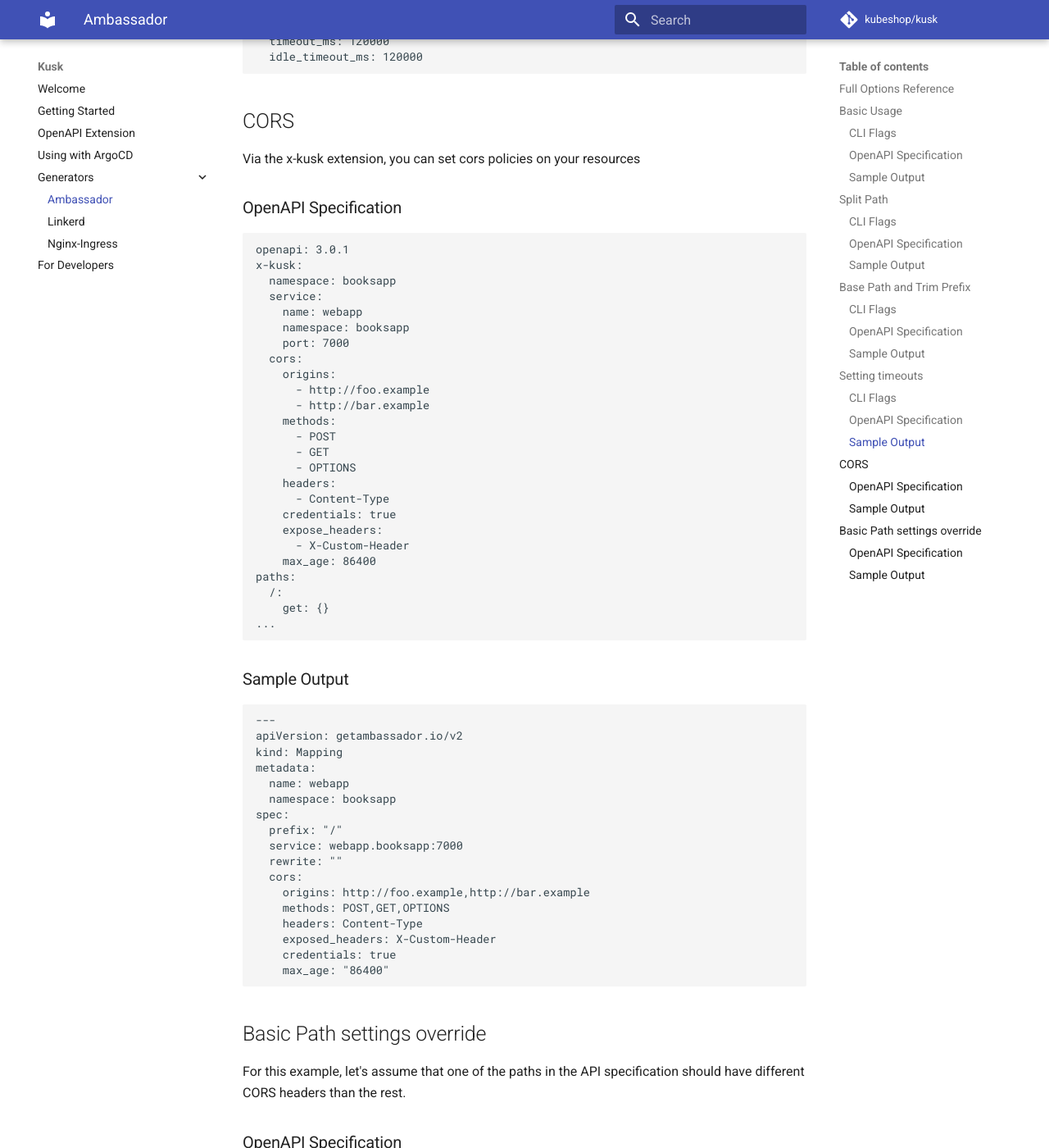
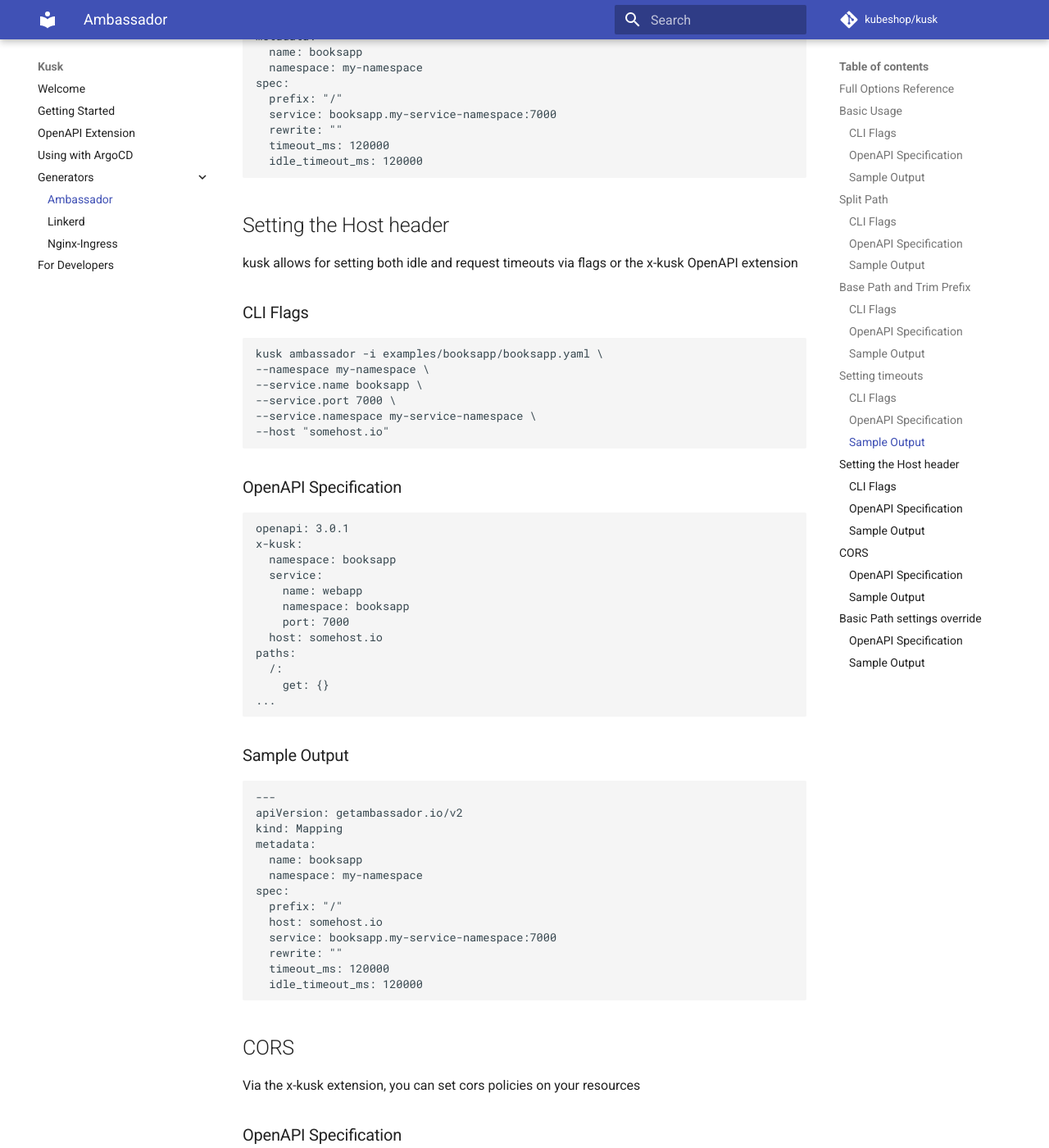
Before and after one commit to kubeshop/kusk-gen, an MkDocs documentation site: the page built from docs/ambassador.md, in a window 1280 px wide and 1400 px high, scrolled down 7231 px. Shown: the whole window at 82% size. Built offline with MkDocs 1.6.1 and Material for MkDocs 9.7.7, drawn with Linux system fonts in a browser that asks for light colours; comment, search, counter and statistics services are not loaded; some of the changed text lies outside the part shown.

Commit message:
Support setting host field in Mapping at global, path and operation levels (#121)

````diff
--- a/docs/ambassador.md
+++ b/docs/ambassador.md
@@ -30,24 +30,25 @@
 
 ## Full Options Reference
 
-|           Name          |         CLI Option         | OpenAPI Spec x-kusk label |                                                    Descriptions                                                    | Overwritable at path / method  |
-|:-----------------------:|:--------------------------:|:-------------------------:|:------------------------------------------------------------------------------------------------------------------:|:------------------------------:|
-| OpenAPI or Swagger File |            --in            |            N/A            |                                  Location of the OpenAPI or Swagger specification                                  |                ❌               |
-|        Namespace        |         --namespace        |         namespace         |                         the namespace in which to create the generated resources (Required)                        |                ❌               |
-|       Service Name      |       --service.name       |        service.name       |                              the name of the service running in Kubernetes (Required)                              |                ❌               |
-|    Service Namespace    |     --service.namespace    |     service.namespace     |                    The namespace where the service named above resides (default value: default)                    |                ❌               |
-|       Service Port      |       --service.port       |        service.port       |                                Port the service is listening on (default value: 80)                                |                ❌               |
-|        Path Base        |         --path.base        |         path.base         |                                           Prefix for your resource routes                                          |                ❌               |
-|     Path Trim Prefix    |     --path.trim_prefix     |      path.trim_prefix     |                       Trim the specified prefix from URl before passing request onto service                       |                ❌               |
-|        Path split       |        --path.split        |         path.split        |                   Boolean; whether or not to force generator to generate a mapping for each path                   |                ❌               |
-|     Request Timeout     | --timeouts.request_timeout |  timeouts.request_timeout |                                           Total request timeout (seconds)                                          |                ✅               |
-|       Idle Timeout      |   --timeouts.idle_timeout  |   timeouts.idle_timeout   |                                          Idle connection timeout (seconds)                                         |                ✅               |
-|       CORS Origins      |             N/A            |        cors.origins       |                                                  Array of origins                                                  |                ✅               |
-|       CORS Methods      |             N/A            |        cors.methods       |                                                  Array of methods                                                  |                ✅               |
-|       CORS Headers      |             N/A            |        cors.headers       |                                                  Array of headers                                                  |                ✅               |
-|    CORS ExposeHeaders   |             N/A            |    cors.expose_headers    |                                             Array of headers to expose                                             |                ✅               |
-|     CORS Credentials    |             N/A            |      cors.credentials     |                                 Boolean: enable credentials (default value: false)                                 |                ✅               |
-|       CORS Max Age      |             N/A            |        cors.max_age       | Integer:how long the response to the preflight request can be cached for without sending another preflight request |                ✅               |
+| Name                    | CLI Option                 | OpenAPI Spec x-kusk label | Descriptions                                                                                                       | Overwritable at path / method |
+|-------------------------|----------------------------|---------------------------|--------------------------------------------------------------------------------------------------------------------|-------------------------------|
+| OpenAPI or Swagger File | --in                       | N/A                       | Location of the OpenAPI or Swagger specification                                                                   | ❌                             |
+| Namespace               | --namespace                | namespace                 | the namespace in which to create the generated resources (Required)                                                | ❌                             |
+| Service Name            | --service.name             | service.name              | the name of the service running in Kubernetes (Required)                                                           | ❌                             |
+| Service Namespace       | --service.namespace        | service.namespace         | The namespace where the service named above resides (default value: default)                                       | ❌                             |
+| Service Port            | --service.port             | service.port              | Port the service is listening on (default value: 80)                                                               | ❌                             |
+| Path Base               | --path.base                | path.base                 | Prefix for your resource routes                                                                                    | ❌                             |
+| Path Trim Prefix        | --path.trim_prefix         | path.trim_prefix          | Trim the specified prefix from URl before passing request onto service                                             | ❌                             |
+| Path split              | --path.split               | path.split                | Boolean; whether or not to force generator to generate a mapping for each path                                     | ❌                             |
+| Host                    | --host                     | host                      | The value to set the host field to in the Mapping resource                                                         | ✅                             |
+| Request Timeout         | --timeouts.request_timeout | timeouts.request_timeout  | Total request timeout (seconds)                                                                                    | ✅                             |
+| Idle Timeout            | --timeouts.idle_timeout    | timeouts.idle_timeout     | Idle connection timeout (seconds)                                                                                  | ✅                             |
+| CORS Origins            | N/A                        | cors.origins              | Array of origins                                                                                                   | ✅                             |
+| CORS Methods            | N/A                        | cors.methods              | Array of methods                                                                                                   | ✅                             |
+| CORS Headers            | N/A                        | cors.headers              | Array of headers                                                                                                   | ✅                             |
+| CORS ExposeHeaders      | N/A                        | cors.expose_headers       | Array of headers to expose                                                                                         | ✅                             |
+| CORS Credentials        | N/A                        | cors.credentials          | Boolean: enable credentials (default value: false)                                                                 | ✅                             |
+| CORS Max Age            | N/A                        | cors.max_age              | Integer:how long the response to the preflight request can be cached for without sending another preflight request | ✅                             |
 
 ## Basic Usage
 
@@ -263,6 +264,56 @@
   idle_timeout_ms: 120000
 ```
 
+## Setting the Host header
+
+kusk allows for setting both idle and request timeouts via flags or the x-kusk OpenAPI extension
+
+### CLI Flags
+
+```shell
+kusk ambassador -i examples/booksapp/booksapp.yaml \
+--namespace my-namespace \
+--service.name booksapp \
+--service.port 7000 \
+--service.namespace my-service-namespace \
+--host "somehost.io"
+```
+
+### OpenAPI Specification
+
+```yaml
+openapi: 3.0.1
+x-kusk:
+  namespace: booksapp
+  service:
+    name: webapp
+    namespace: booksapp
+    port: 7000
+  host: somehost.io
+paths:
+  /:
+    get: {}
+...
+```
+
+### Sample Output
+
+```yaml
+---
+apiVersion: getambassador.io/v2
+kind: Mapping
+metadata:
+  name: booksapp
+  namespace: my-namespace
+spec:
+  prefix: "/"
+  host: somehost.io
+  service: booksapp.my-service-namespace:7000
+  rewrite: ""
+  timeout_ms: 120000
+  idle_timeout_ms: 120000
+```
+
 ## CORS
 
 Via the x-kusk extension, you can set cors policies on your resources
````
Also changed, not shown: 4 other files.
